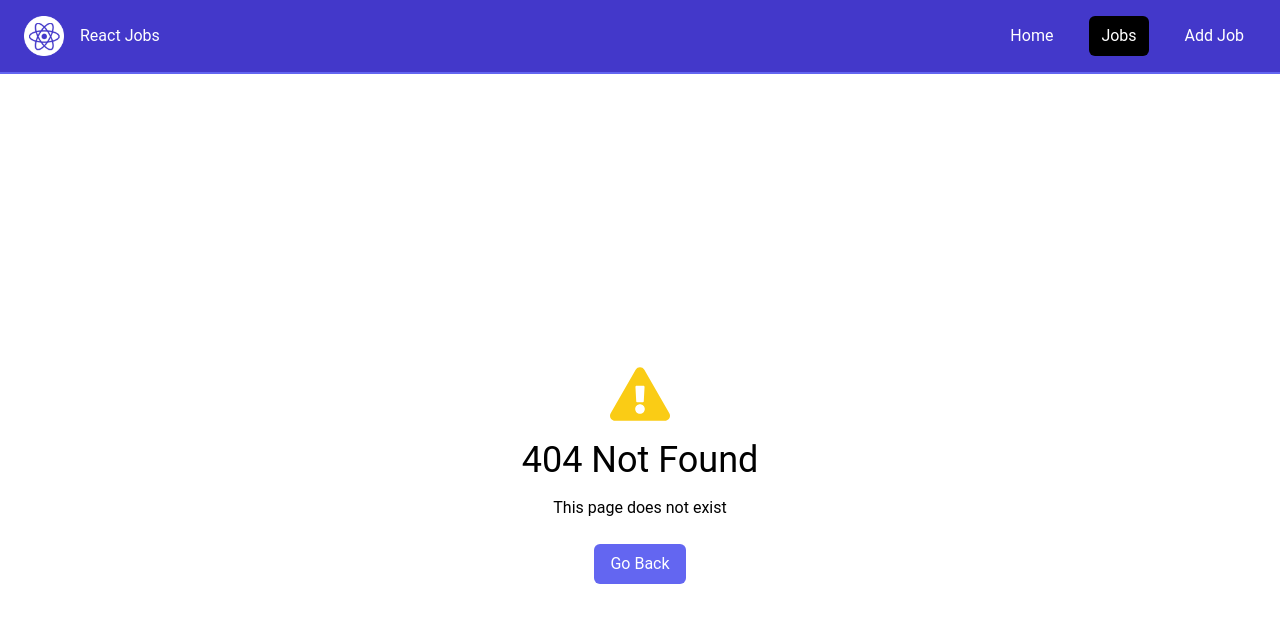
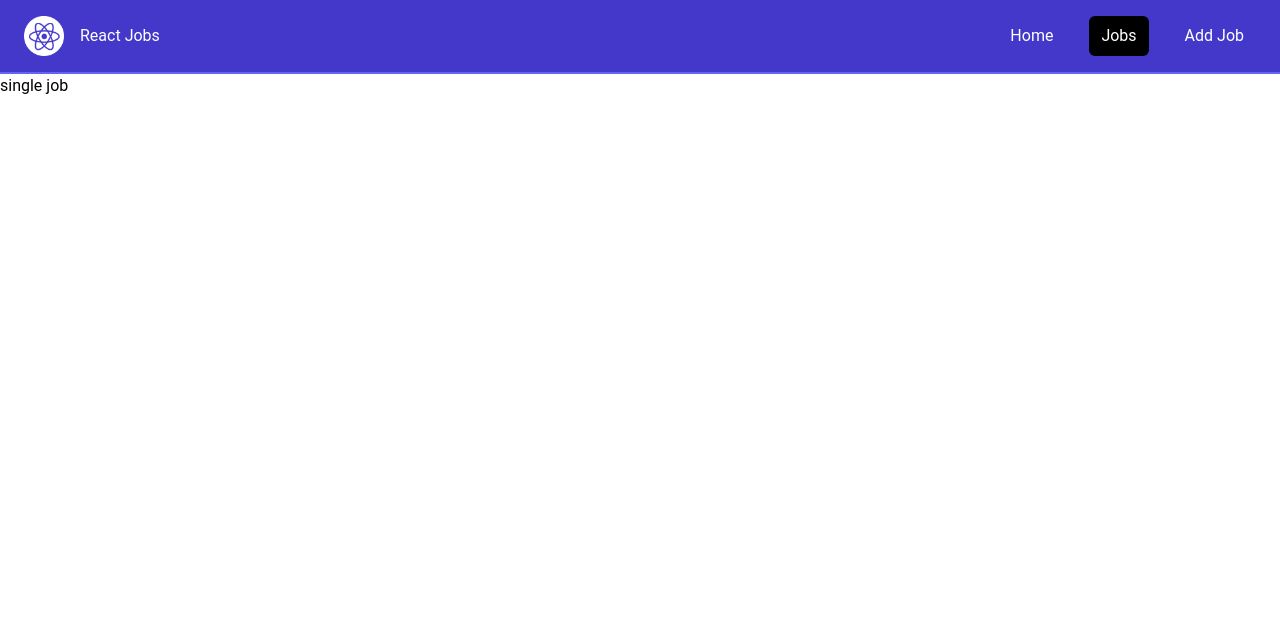
Before and after one commit to niklonberg/vite-ts-react-jobs-finder, a React (Vite) app: page /jobs/1 in a window 1280 px wide. Before the commit this address had no page. Shown: the top 622 px of the page. Built offline with nearby package versions, Linux system fonts and the light colour scheme.

Commit message:
feat: Add JobPage component for displaying a single job

```diff
--- a/src/App.tsx
+++ b/src/App.tsx
@@ -8,12 +8,14 @@ import MainLayout from "./layouts/MainLayout";
 import NotFoundPage from "./pages/NotFoundPage";
 import HomePage from "./pages/HomePage";
 import JobsPage from "./pages/JobsPage";
+import JobPage from "./pages/JobPage";
 
 const router = createBrowserRouter(
   createRoutesFromElements(
     <Route path="/" element={<MainLayout />}>
       <Route index element={<HomePage />} />
       <Route path="/jobs" element={<JobsPage />} />
+      <Route path="/jobs/:id" element={<JobPage />} />
       <Route path="*" element={<NotFoundPage />} />
     </Route>
   )
--- /dev/null
+++ b/src/pages/JobPage.tsx
@@ -0,0 +1,7 @@
+import React from "react";
+
+const JobPage = () => {
+  return <div>single job</div>;
+};
+
+export default JobPage;
```
